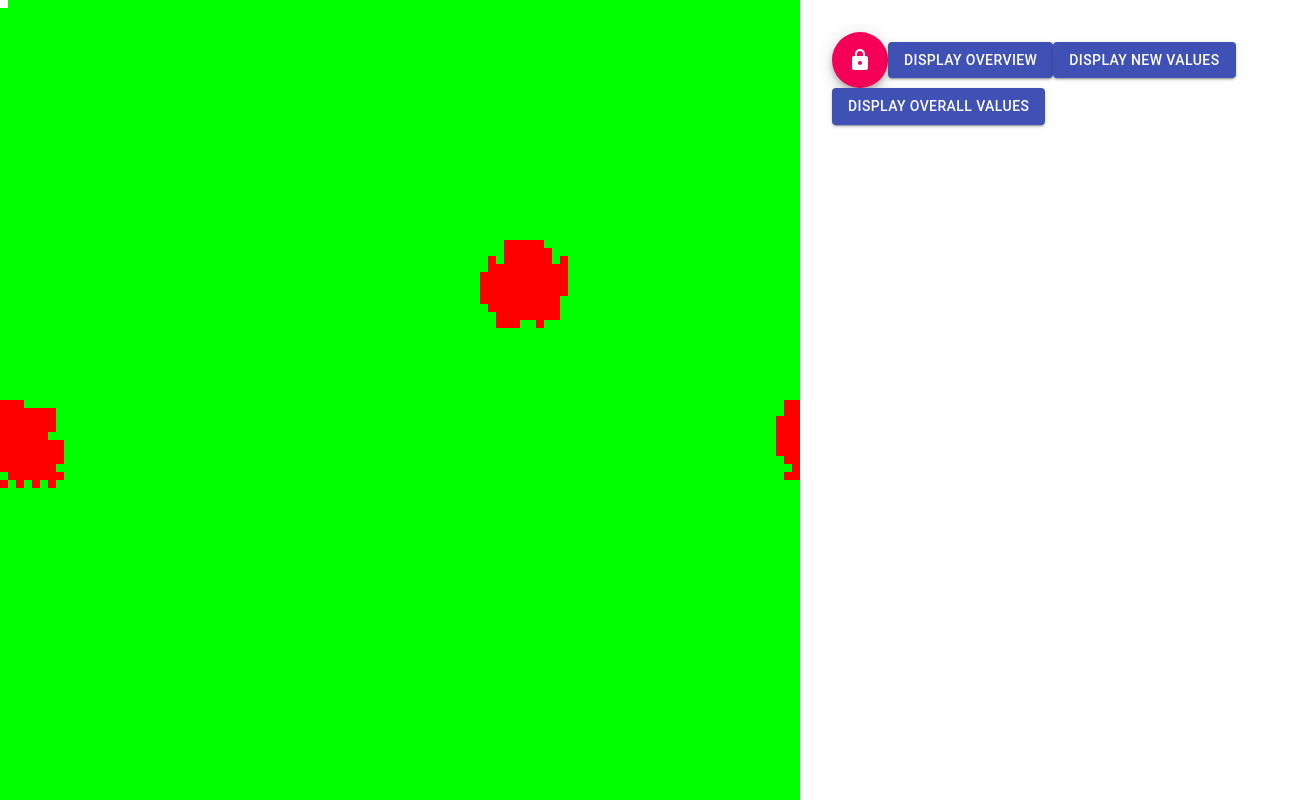
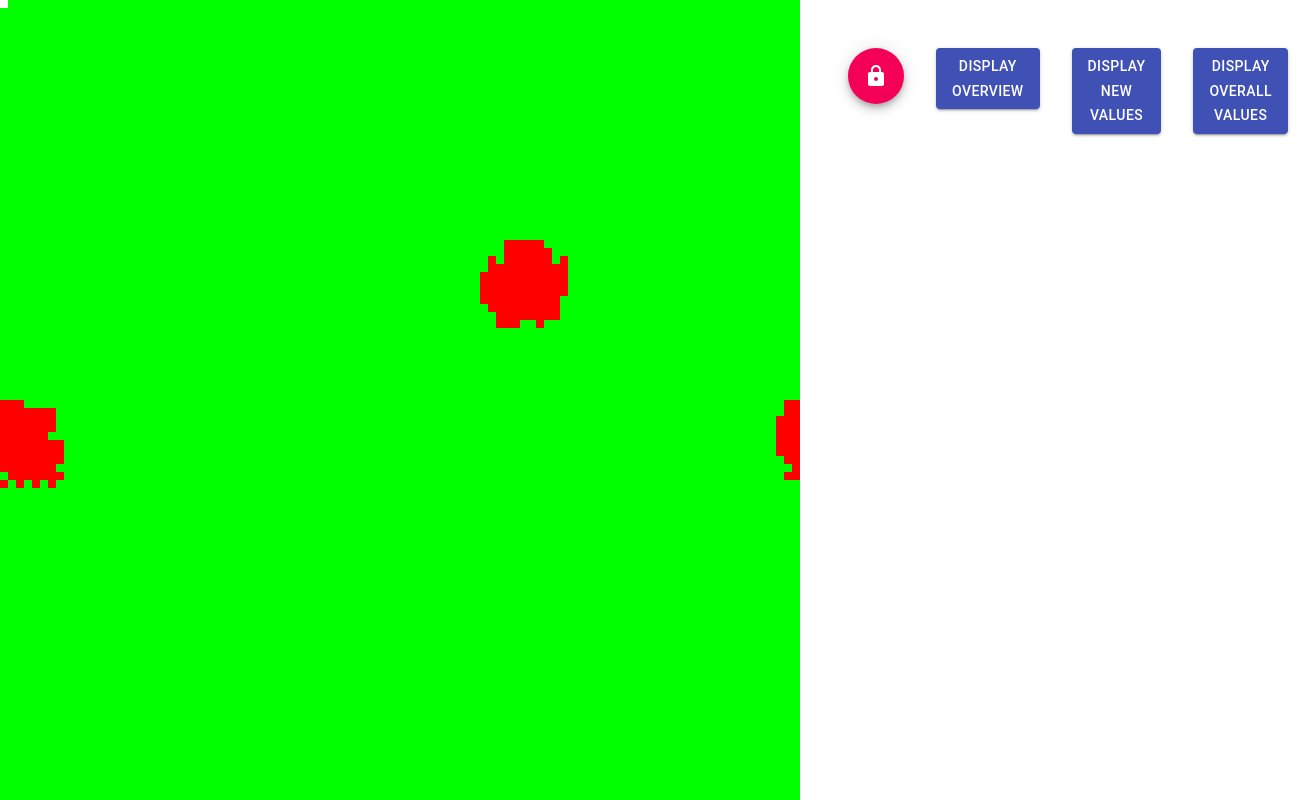
Before and after one commit to pierrerolland/pandemic, a React (Create React App) app: page / in a window 1280 px wide. Both pictures are taken after a click on the button "START". Shown: the whole page, 1304 px wide, since content can reach past the window. Built offline with nearby package versions, Linux system fonts and the light colour scheme.

Commit message:
Small actions buttons enhancements

```diff
--- a/src/components/Actions.jsx
+++ b/src/components/Actions.jsx
@@ -4,12 +4,20 @@ import LockIcon from '@material-ui/icons/Lock';
 import LockOpenIcon from '@material-ui/icons/LockOpen';
 
 export default props => (
-   <div>
+   <div style={{ display: 'flex' }}>
+       <div style={{ padding: '1rem' }}>
             <Fab color={ props.lockDownActive ? "primary" : "secondary" } onClick={props.onToggleLockDown}>
                 { props.lockDownActive ? <LockOpenIcon /> : <LockIcon /> }
             </Fab>
+       </div>
+       <div style={{ padding: '1rem' }}>
            <Button variant="contained" color="primary" onClick={props.onDisplayOverview}>Display overview</Button>
+       </div>
+       <div style={{ padding: '1rem' }}>
            <Button variant="contained" color="primary" onClick={props.onDisplayNewly}>Display new values</Button>
+       </div>
+       <div style={{ padding: '1rem' }}>
            <Button variant="contained" color="primary" onClick={props.onDisplayOverall}>Display overall values</Button>
        </div>
+   </div>
 )
```
Also changed, not shown: package.json (+12 -0 lines). Lines whose indentation alone changed are shown as unchanged.
